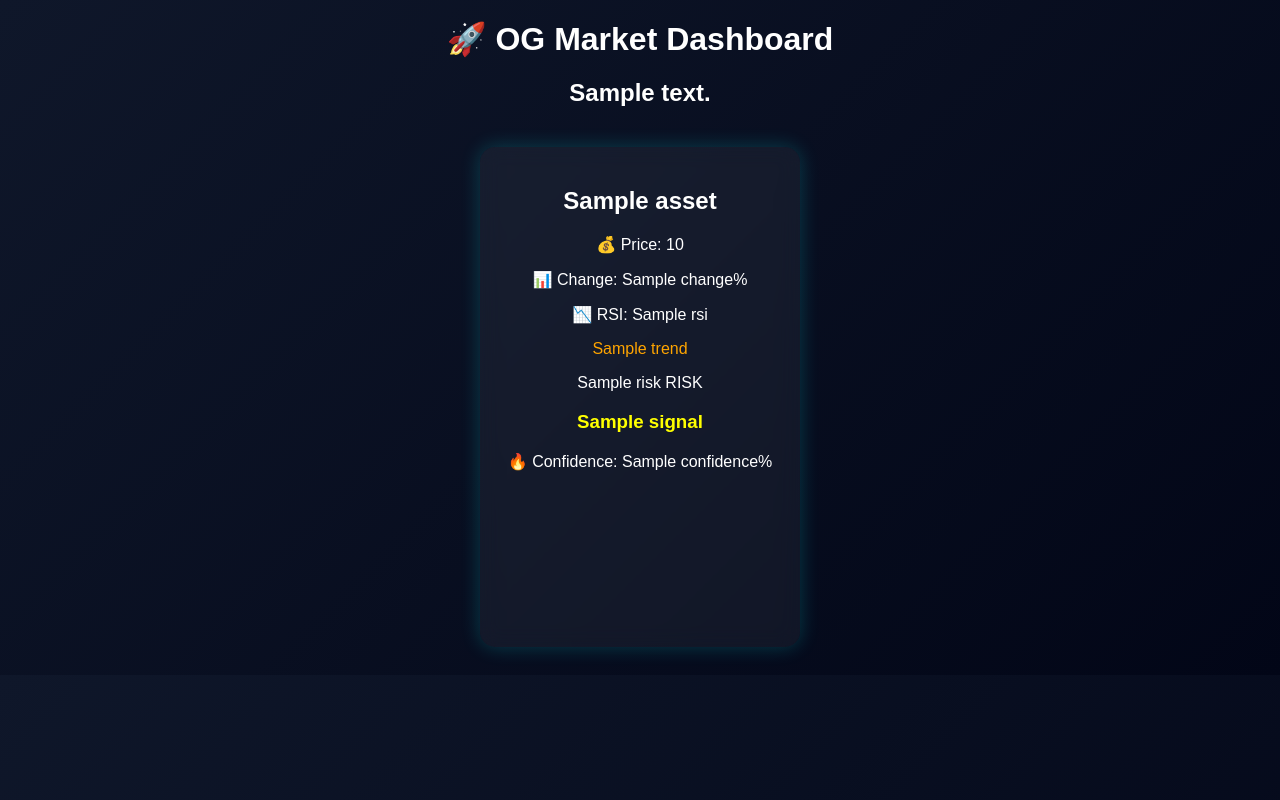
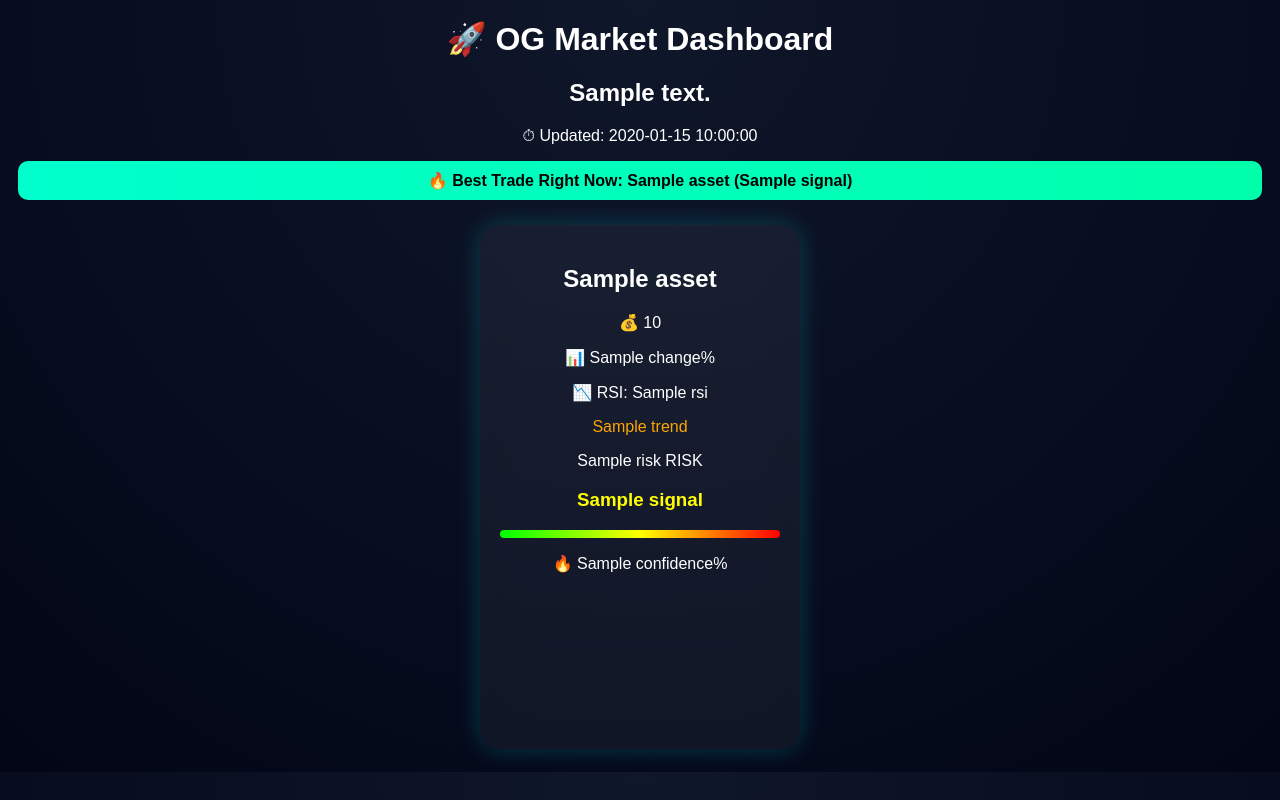
Before and after one commit to benstem726-commits/og-dashboard, a Flask app: template templates/index.html in a window 1280 px wide. Run offline with Flask 3, Linux system fonts and the light colour scheme; the template is opened without the code that fills it: most values are stand-ins (such as "Sample title", 1, 10 or a date in 2020).

Commit message:
index.html

```diff
--- a/templates/index.html
+++ b/templates/index.html
@@ -6,47 +6,93 @@
 
 <style>
 body {
-            background: linear-gradient(135deg, #0f172a, #020617);
+    background: radial-gradient(circle at top, #0f172a, #020617);
     color: white;
     font-family: Arial;
     text-align: center;
 }
 
-        h1 { margin-top: 20px; }
+/* HEADER */
+h1 { font-size: 32px; margin-top: 20px; }
 
+/* ALERT BAR */
+.alert {
+    background: linear-gradient(90deg, #00ffcc, #00ffaa);
+    color: black;
+    padding: 10px;
+    font-weight: bold;
+    margin: 10px;
+    border-radius: 10px;
+}
+
+/* GRID */
 .container {
     display: flex;
     flex-wrap: wrap;
     justify-content: center;
 }
 
+/* CARD */
 .card {
     width: 280px;
-            margin: 20px;
+    margin: 15px;
     padding: 20px;
-            border-radius: 15px;
+    border-radius: 20px;
     background: rgba(255,255,255,0.05);
-            backdrop-filter: blur(10px);
-            box-shadow: 0 0 20px rgba(0,255,255,0.2);
+    backdrop-filter: blur(15px);
+    box-shadow: 0 0 25px rgba(0,255,255,0.2);
     transition: 0.3s;
 }
 
 .card:hover {
-            transform: scale(1.05);
-            box-shadow: 0 0 35px rgba(0,255,255,0.7);
+    transform: translateY(-5px) scale(1.05);
+    box-shadow: 0 0 40px rgba(0,255,255,0.7);
 }
 
+/* BEST CARD */
+.best {
+    border: 2px solid gold;
+    box-shadow: 0 0 40px gold;
+}
+
+/* SIGNAL COLORS */
 .buy { color: lime; }
 .sell { color: red; }
 .hold { color: yellow; }
 
+/* STRONG GLOW */
 .strong {
     font-weight: bold;
-            text-shadow: 0 0 10px currentColor;
+    animation: glow 1s infinite alternate;
 }
 
+@keyframes glow {
+    from { text-shadow: 0 0 5px currentColor; }
+    to { text-shadow: 0 0 20px currentColor; }
+}
+
+/* TREND */
 .bullish { color: cyan; }
 .bearish { color: orange; }
+
+/* CONFIDENCE BAR */
+.bar {
+    height: 8px;
+    border-radius: 10px;
+    background: #111;
+    margin-top: 5px;
+}
+
+.fill {
+    height: 100%;
+    border-radius: 10px;
+    background: linear-gradient(90deg, lime, yellow, red);
+}
+
+/* MOBILE */
+@media(max-width: 600px){
+    .card { width: 90%; }
+}
 </style>
 
 <script>
@@ -58,16 +104,23 @@
 
 <h1>🚀 OG Market Dashboard</h1>
 <h2>{{ summary }}</h2>
+<p>⏱ Updated: {{ time }}</p>
+
+{% if best %}
+<div class="alert">
+🔥 Best Trade Right Now: {{ best.asset }} ({{ best.signal }})
+</div>
+{% endif %}
 
 <div class="container">
 
 {% for item in data %}
-<div class="card">
+<div class="card {% if best and item.asset == best.asset %}best{% endif %}">
 
 <h2>{{ item.asset }}</h2>
 
-    <p>💰 Price: {{ item.price }}</p>
-    <p>📊 Change: {{ item.change }}%</p>
+<p>💰 {{ item.price }}</p>
+<p>📊 {{ item.change }}%</p>
 <p>📉 RSI: {{ item.rsi }}</p>
 
 <p class="{{ 'bullish' if item.trend=='Bullish' else 'bearish' }}">
@@ -83,17 +136,20 @@
 {{ item.signal }}
 </h3>
 
-    <p>🔥 Confidence: {{ item.confidence }}%</p>
+<!-- CONFIDENCE BAR -->
+<div class="bar">
+<div class="fill" style="width: {{ item.confidence }}%"></div>
+</div>
+<p>🔥 {{ item.confidence }}%</p>
 
+<!-- CHART -->
 <canvas id="chart{{ loop.index }}"></canvas>
 
 <script>
-        const ctx{{ loop.index }} = document.getElementById('chart{{ loop.index }}');
-
-        new Chart(ctx{{ loop.index }}, {
-            type: 'line',
+new Chart(document.getElementById("chart{{ loop.index }}"), {
+    type: "line",
     data: {
-                labels: {{ range(item.chart|length) | list }},
+        labels: {{ range(item.chart|length)|list }},
         datasets: [{
             data: {{ item.chart }},
             borderWidth: 2,
```
Lines whose indentation alone changed are shown as unchanged.
